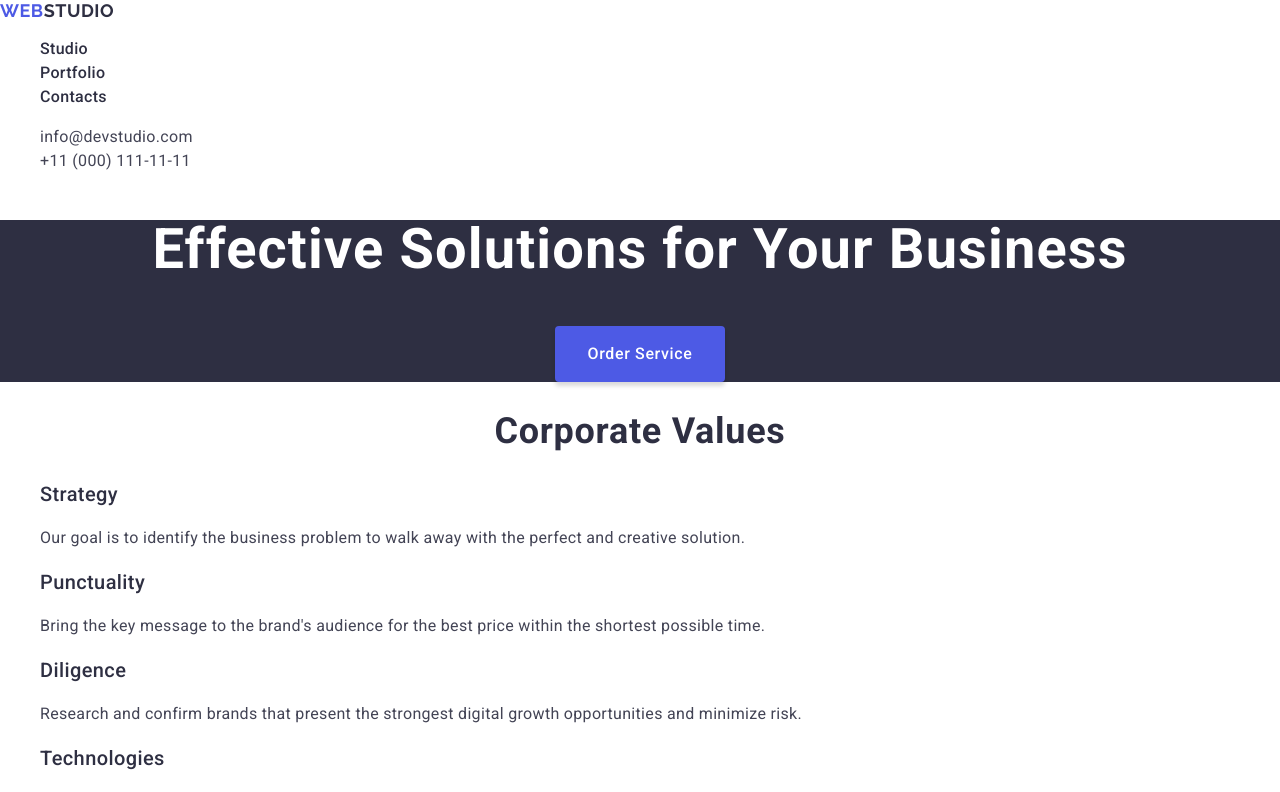
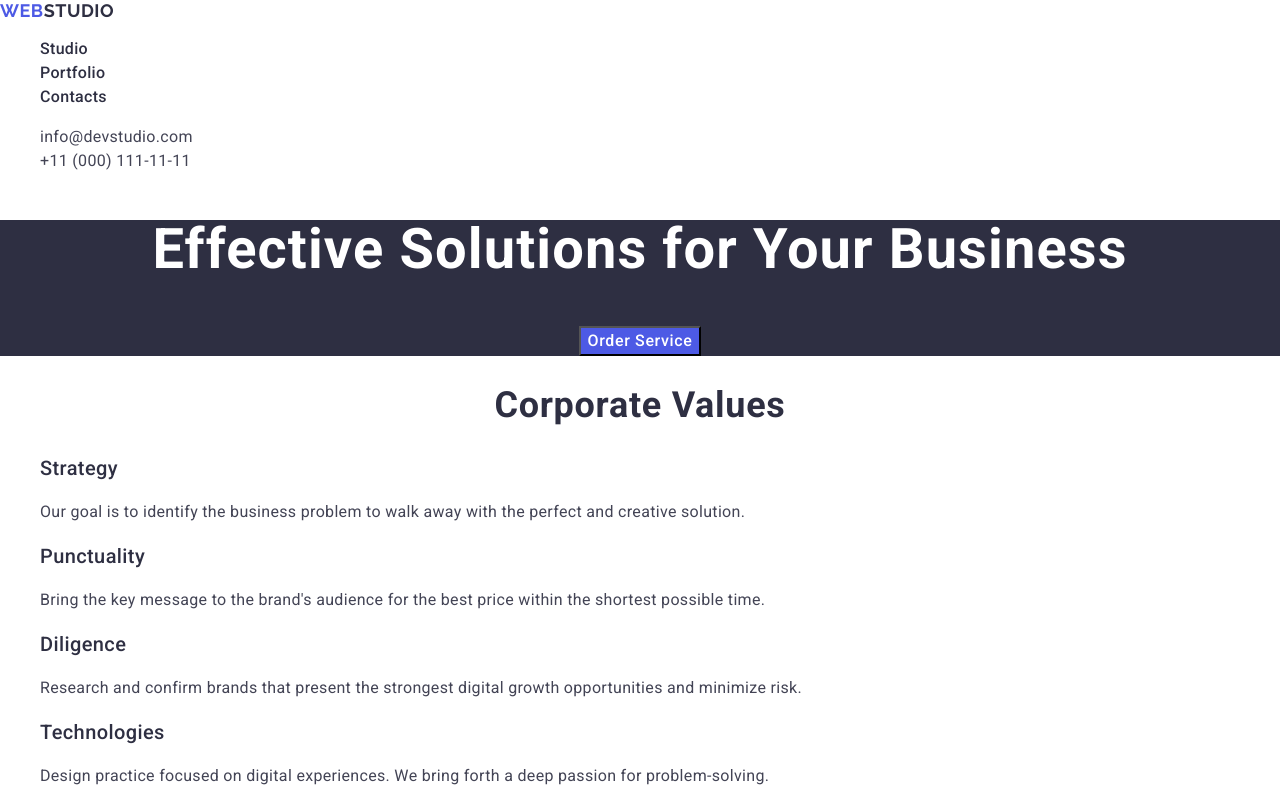
Before and after one commit to AnnBalias/goit-markup-hw-02, a plain HTML site: page index.html in a window 1280 px wide. Shown: the top 792 px of the page. Drawn offline with nearby package versions, Linux system fonts and the light colour scheme.

Commit message:
homework 2.2

```diff
--- a/css/styles.css
+++ b/css/styles.css
@@ -73,11 +73,7 @@ ul {
 }
 
 .hero-button {
-    box-shadow: 0 4px 4px 0 rgba(0, 0, 0, 0.15);
     background-color: #4d5ae5;
-    border: 0;
-    border-radius: 4px;
-    padding: 16px 32px;
     font-family: "Roboto", sans-serif;
     font-weight: 500;
     font-size: 16px;
```
